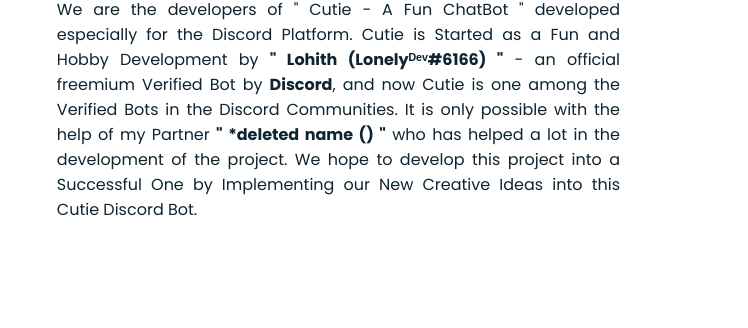
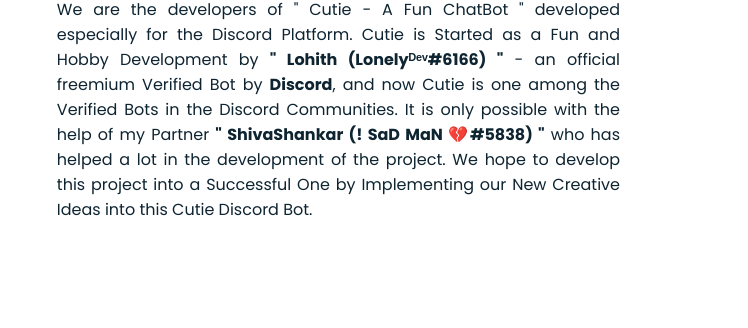
Before and after one commit to Vaathii/Cutie.github.io, a plain HTML site: page index.html in a window 1280 px wide. Shown: the part 1091-1419 px from the top of the page, 532-1280 px from the left. Drawn offline with Linux system fonts and the light colour scheme; files whose address does not match are found by name.

Commit message:
Update index.html

```diff
--- a/index.html
+++ b/index.html
@@ -66,7 +66,7 @@
     <div class="right">
       <div class="topic">Cutie Development Team</div>
       <p>
-        We are the developers of " Cutie - A Fun ChatBot " developed especially for the Discord Platform. Cutie is Started as a Fun and Hobby Development by <strong>" Lohith (Lonelyᴰᵉᵛ#6166) "</strong> - an official freemium Verified Bot by <strong>Discord</strong>, and now Cutie is one among the Verified Bots in the Discord Communities. It is only possible with the help of my Partner <strong>" *deleted name () "</strong> who has helped a lot in the development of the project. We hope to develop this project into a Successful One by Implementing our New Creative Ideas into this Cutie Discord Bot.
+        We are the developers of " Cutie - A Fun ChatBot " developed especially for the Discord Platform. Cutie is Started as a Fun and Hobby Development by <strong>" Lohith (Lonelyᴰᵉᵛ#6166) "</strong> - an official freemium Verified Bot by <strong>Discord</strong>, and now Cutie is one among the Verified Bots in the Discord Communities. It is only possible with the help of my Partner <strong>" ShivaShankar (! SaD MaN 💔#5838) "</strong> who has helped a lot in the development of the project. We hope to develop this project into a Successful One by Implementing our New Creative Ideas into this Cutie Discord Bot.
 
       </p>
 
```
